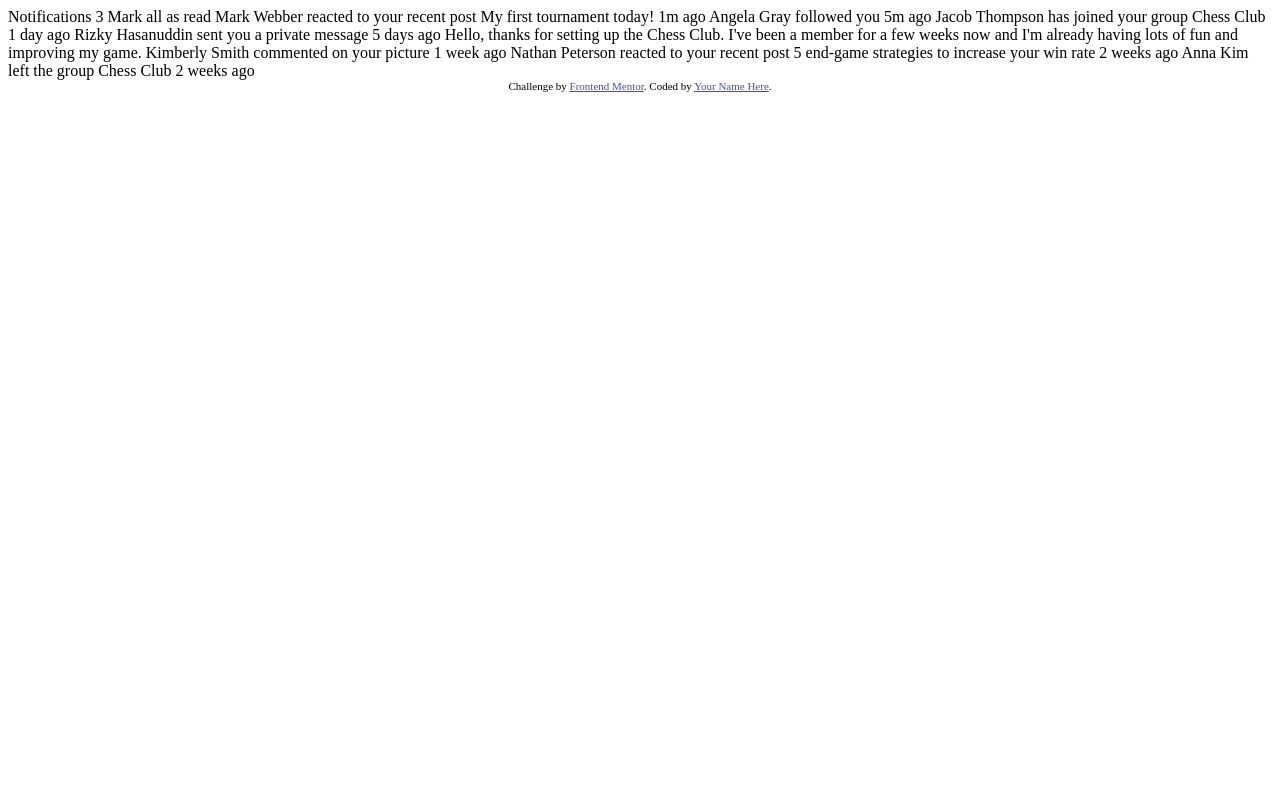
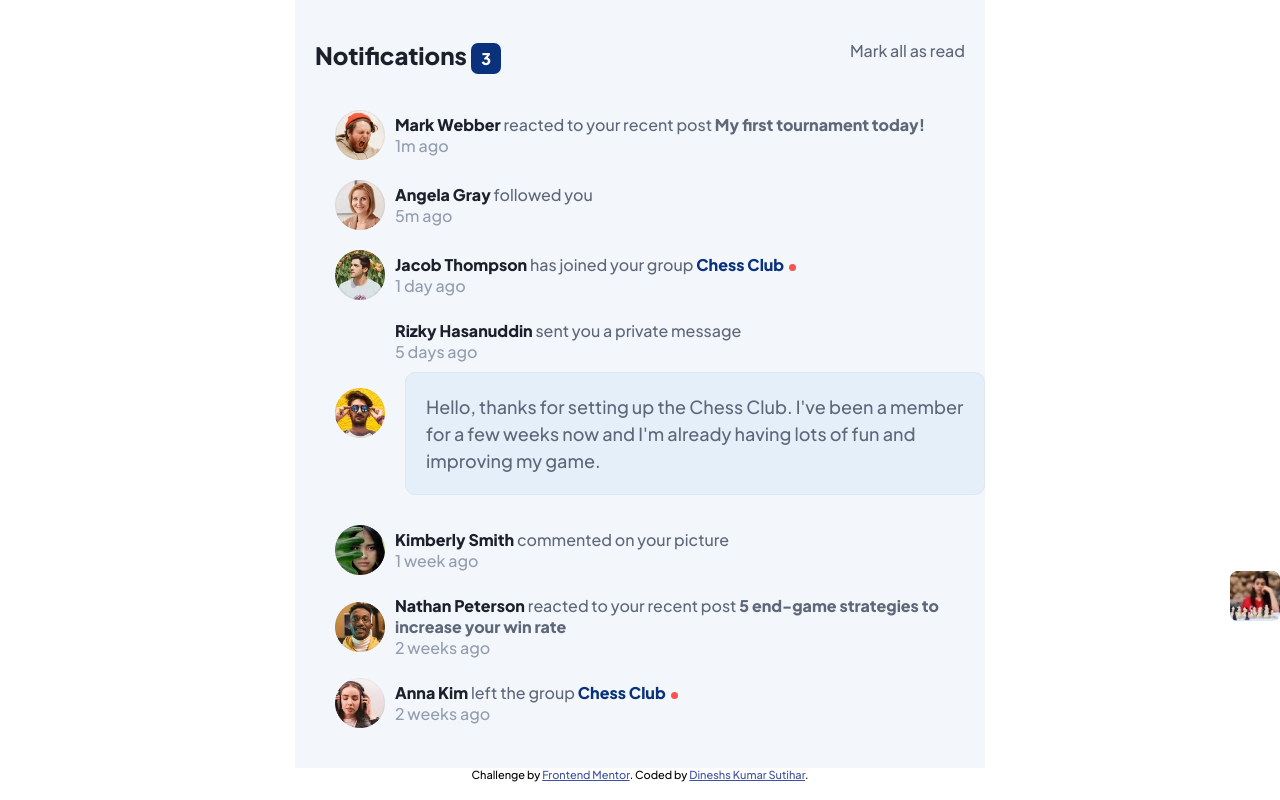
Before and after one commit to dineshsutihar/Notifications-page, a plain HTML site: page index.html in a window 1280 px wide. Drawn offline with Linux system fonts and the light colour scheme.

Commit message:
added all the content and added maximum styles

```diff
--- a/index.html
+++ b/index.html
@@ -1,51 +1,126 @@
 <!DOCTYPE html>
 <html lang="en">
-<head>
-  <meta charset="UTF-8">
-  <meta name="viewport" content="width=device-width, initial-scale=1.0"> <!-- displays site properly based on user's device -->
+  <head>
+    <meta charset="UTF-8" />
+    <meta name="viewport" content="width=device-width, initial-scale=1.0" />
+    <!-- displays site properly based on user's device -->
 
-  <link rel="icon" type="image/png" sizes="32x32" href="./assets/images/favicon-32x32.png">
+    <link
+      rel="icon"
+      type="image/png"
+      sizes="32x32"
+      href="./assets/images/favicon-32x32.png"
+    />
 
-  <title>Frontend Mentor | Notifications page</title>
+    <title>Dinesh Sutihar | Notifications page</title>
+    <link rel="stylesheet" href="style.css" />
+  </head>
+  <body>
+    <div class="container">
+      <header>
+        <h2>Notifications <span class="count">3</span></h2>
+        <p>Mark all as read</p>
+      </header>
 
-  <!-- Feel free to remove these styles or customise in your own stylesheet 👍 -->
-  <style>
-    .attribution { font-size: 11px; text-align: center; }
-    .attribution a { color: hsl(228, 45%, 44%); }
-  </style>
-</head>
-<body>
+      <main>
+        <div class="info">
+          <img src="assets/images/avatar-mark-webber.webp" alt="avatar" />
+          <div class="text">
+            <p>
+              <span class="name">Mark Webber</span> reacted to your recent post
+              <span class="highlight">My first tournament today!</span>
+            </p>
+            <p class="time">1m ago</p>
+          </div>
+        </div>
 
-  Notifications 3
+        <div class="info">
+          <img src="assets/images/avatar-angela-gray.webp" alt="avatar" />
+          <div class="text">
+            <p><span class="name">Angela Gray</span> followed you</p>
+            <p class="time">5m ago</p>
+          </div>
+        </div>
 
-  Mark all as read
+        <div class="info">
+          <img src="assets/images/avatar-jacob-thompson.webp" alt="avatar" />
+          <div class="text">
+            <p>
+              <span class="name">Jacob Thompson</span> has joined your group
+              <span class="game">Chess Club</span>
+            </p>
+            <p class="time">1 day ago</p>
+          </div>
+        </div>
 
-  Mark Webber reacted to your recent post My first tournament today!
-  1m ago
+        <div class="info">
+          <img src="assets/images/avatar-rizky-hasanuddin.webp" alt="avatar" />
+          <div class="text">
+            <p>
+              <span class="name">Rizky Hasanuddin</span> sent you a private
+              message
+            </p>
+            <p class="time">5 days ago</p>
+            <p class="message">
+              Hello, thanks for setting up the Chess Club. I've been a member
+              for a few weeks now and I'm already having lots of fun and
+              improving my game.
+            </p>
+          </div>
+        </div>
 
-  Angela Gray followed you
-  5m ago
+        <div class="info">
+          <img src="assets/images/avatar-kimberly-smith.webp" alt="avatar" />
+          <div class="text img-text">
+            <p>
+              <span class="name">Kimberly Smith</span> commented on your picture
+            </p>
+            <p class="time">1 week ago</p>
 
-  Jacob Thompson has joined your group Chess Club
-  1 day ago
+            <img
+              class="img-highlight"
+              src="assets/images/image-chess.webp"
+              alt=""
+            />
 
-  Rizky Hasanuddin sent you a private message
-  5 days ago
-  Hello, thanks for setting up the Chess Club. I've been a member for a few weeks now and
-  I'm already having lots of fun and improving my game.
+          </div>
+        </div>
 
-  Kimberly Smith commented on your picture
-  1 week ago
+        <div class="info">
+          <img src="assets/images/avatar-nathan-peterson.webp" alt="avatar" />
+          <div class="text">
+            <p>
+              <span class="name">Nathan Peterson </span> reacted to your recent
+              post
+              <span class="highlight">
+                5 end-game strategies to increase your win rate
+              </span>
+            </p>
 
-  Nathan Peterson reacted to your recent post 5 end-game strategies to increase your win rate
-  2 weeks ago
+            <p class="time">2 weeks ago</p>
+          </div>
+        </div>
 
-  Anna Kim left the group Chess Club
-  2 weeks ago
+        <div class="info">
+          <img src="assets/images/avatar-anna-kim.webp" alt="avatar" />
+          <div class="text">
+            <p>
+              <span class="name">Anna Kim</span> left the group
+              <span class="game">Chess Club</span>
+            </p>
+            <p class="time">2 weeks ago</p>
+          </div>
+        </div>
+      </main>
+    </div>
 
-  <div class="attribution">
-    Challenge by <a href="https://www.frontendmentor.io?ref=challenge" target="_blank">Frontend Mentor</a>.
-    Coded by <a href="#">Your Name Here</a>.
-  </div>
-</body>
+    <footer>
+      <div class="attribution">
+        Challenge by
+        <a href="https://www.frontendmentor.io?ref=challenge" target="_blank"
+          >Frontend Mentor</a
+        >. Coded by <a href="#">Dineshs Kumar Sutihar</a>.
+      </div>
+    </footer>
+  </body>
 </html>
--- /dev/null
+++ b/style.css
@@ -0,0 +1,142 @@
+@import url('https://fonts.googleapis.com/css2?family=Plus+Jakarta+Sans:wght@500;800&display=swap');
+
+:root {
+  --primary-red: hsl(1, 90%, 64%);
+  --primary-blue: hsl(219, 85%, 26%);
+  --neutral-white: hsl(0, 0%, 100%);
+  --neutral-very-light-grayish-blue: hsl(210, 60%, 97%);
+  --neutral-light-grayish-blue-1: hsl(211, 68%, 94%);
+  --neutral-light-grayish-blue-2: hsl(205, 33%, 90%);
+  --neutral-grayish-blue: hsl(219, 14%, 63%);
+  --neutral-dark-grayish-blue: hsl(219, 12%, 42%);
+  --neutral-very-dark-blue: hsl(224, 21%, 14%);
+}
+
+* {
+  margin: 0;
+  padding: 0;
+}
+
+
+
+body {
+  font-family: 'Plus Jakarta Sans', sans-serif;
+  background-color:  var( --neutral-white);
+
+}
+
+.container {
+  display: flex;
+  flex-direction: column;
+  align-items: center;
+  justify-content: center;
+  height: max-content;
+  text-align: left;
+  background-color: var(--neutral-very-light-grayish-blue);
+  color:var( --neutral-dark-grayish-blue);
+  width: 650px;
+  margin: 0 auto;
+  padding: 20px;
+}
+
+header{
+  margin-top: 20px;
+  margin-bottom: 20px;
+  display: flex;
+  justify-content: space-between;
+  width: 100%;
+  h2{
+    font-weight: 800;
+    color: var(--neutral-very-dark-blue);
+
+  }
+
+}
+
+header h2 .count{
+  font-size: 16px;
+  color: var(--neutral-white);
+  background-color: var(--primary-blue);
+  border-radius: 7px;
+  padding: 5px 10px;
+}
+
+.info{
+  display: flex;
+  flex-direction: row;
+  align-items: center;
+  justify-content: left;
+  margin-bottom: 20px;
+  width: 100%;
+  gap: 10px;
+  margin: 20px;
+}
+
+.time{
+  color: var(--neutral-grayish-blue);
+}
+
+.name{
+  font-weight: 800;
+  color: var(--neutral-very-dark-blue);
+
+}
+.game{
+  font-weight: 800;
+  color: var(--primary-blue);
+}
+
+.game::after{
+  content: " ";
+  display: inline-block;
+  width: 7px;
+  height: 7px;
+  background-color: var(--primary-red);
+  border-radius: 50%;
+  margin-left: 5px;
+}
+.message{
+  margin-top: 10px;
+  margin-bottom: 10px;
+  margin-left: 10px;
+  color: var(--neutral-dark-grayish-blue);
+  font-size: 18px;
+  line-height: 1.5;
+  font-weight: 500;
+  width:auto;
+  text-align: left;
+  padding: 20px;
+  background-color: var(--neutral-light-grayish-blue-1);
+  border-radius: 10px;
+  border: 1px solid var(--neutral-light-grayish-blue-2);
+}
+
+.highlight{
+  font-weight: 800;
+}
+
+img[alt="avatar"] {
+  width: 50px;
+}
+.img-text{
+  /* display: flex; */
+  /* flex-direction: row; */
+  /* align-items: center; */
+  /* justify-content:center; */
+  /* right: 0; */
+}
+
+.text img{
+  height: 50px;
+  position: absolute;
+  right: 0;
+}
+
+
+.attribution {
+  font-size: 11px;
+  text-align: center;
+}
+.attribution a {
+  color: hsl(228, 45%, 44%);
+}
```
